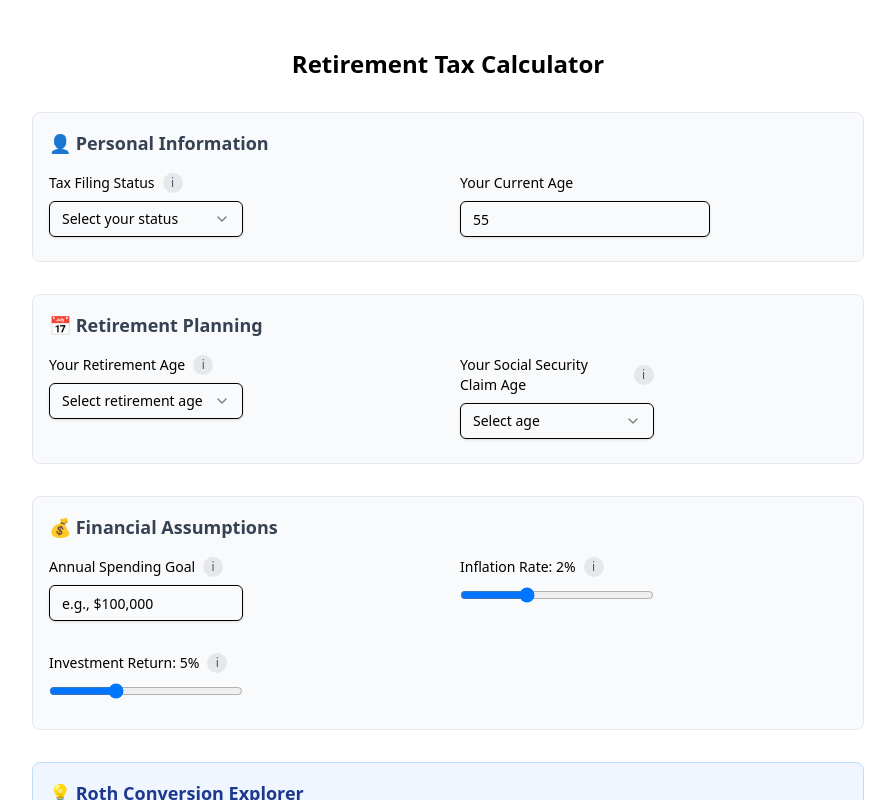
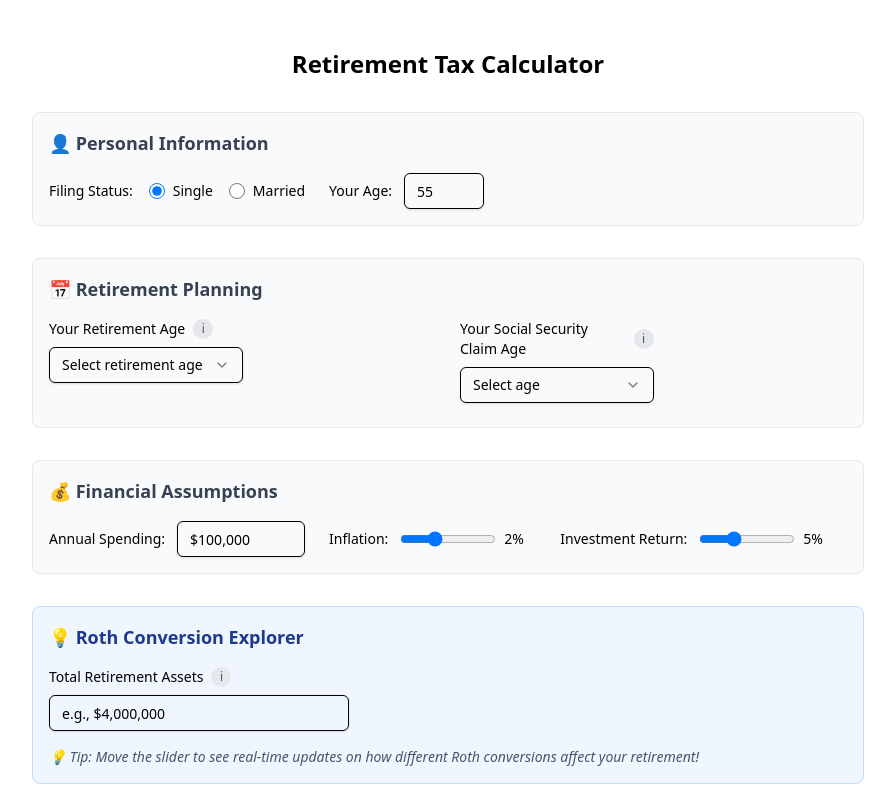
Before and after one commit to axlrommel/tax-calculator, a React (Vite) app: page / in a window 1280 px wide. Shown: the top 800 px of the page, without its empty margins (192-1087 px from the left). Built offline with nearby package versions, Linux system fonts and the light colour scheme.

Commit message:
better layout

```diff
--- a/src/App.tsx
+++ b/src/App.tsx
@@ -84,44 +84,53 @@ function App() {
       <div className="mb-8 p-4 bg-gray-50 rounded-lg border border-gray-200">
         <h3 className="text-lg font-semibold mb-4 text-gray-700">👤 Personal Information</h3>
 
-        <div className="grid grid-cols-1 md:grid-cols-2 gap-6">
-          <div>
-            <FormFieldWithTooltip
-              label="Tax Filing Status"
-              tooltipText="Select 'Single' if you're unmarried or legally separated. Select 'Married' if you're married and filing jointly."
-            >
-              <Select onValueChange={(value) => setFilingStatus(value as "single" | "married")}>
-                <SelectTrigger className="w-full max-w-[250px]">
-                  <SelectValue placeholder="Select your status" />
-                </SelectTrigger>
-                <SelectContent className="z-50 absolute bg-white shadow-lg">
-                  <SelectItem value="single">Single</SelectItem>
-                  <SelectItem value="married">Married</SelectItem>
-                </SelectContent>
-              </Select>
-            </FormFieldWithTooltip>
+        <div className="flex flex-col md:flex-row md:items-center gap-6">
+          <div className="flex items-center gap-4">
+            <span className="text-sm font-medium">Filing Status:</span>
+            <label className="flex items-center gap-2 cursor-pointer">
+              <input
+                type="radio"
+                name="filingStatus"
+                value="single"
+                checked={filingStatus === "single"}
+                onChange={(e) => setFilingStatus(e.target.value as "single" | "married")}
+                className="w-4 h-4 text-blue-600"
+              />
+              <span className="text-sm">Single</span>
+            </label>
+            <label className="flex items-center gap-2 cursor-pointer">
+              <input
+                type="radio"
+                name="filingStatus"
+                value="married"
+                checked={filingStatus === "married"}
+                onChange={(e) => setFilingStatus(e.target.value as "single" | "married")}
+                className="w-4 h-4 text-blue-600"
+              />
+              <span className="text-sm">Married</span>
+            </label>
           </div>
 
-          <div>
-            <label className="block text-sm font-medium mb-2">Your Current Age</label>
+          <div className="flex items-center gap-3">
+            <label className="text-sm font-medium whitespace-nowrap">Your Age:</label>
             <Input
               type="number"
               value={currentAge > 0 ? currentAge : ''}
               onChange={(e) => setCurrentAge(Number(e.target.value))}
-              className="w-full max-w-[250px]"
-              placeholder="e.g., 55"
+              className="w-20"
+              placeholder="55"
             />
           </div>
 
           {filingStatus === "married" && (
-            <div>
-              <label className="block text-sm font-medium mb-2">Spouse's Current Age</label>
+            <div className="flex items-center gap-3">
+              <label className="text-sm font-medium whitespace-nowrap">Spouse's Age:</label>
               <Input
                 type="number"
                 value={spouseCurrentAge > 0 ? spouseCurrentAge : ''}
                 onChange={(e) => setSpouseCurrentAge(Number(e.target.value))}
-                className="w-full max-w-[250px]"
-                placeholder="e.g., 55"
+                className="w-20"
+                placeholder="55"
               />
             </div>
           )}
@@ -215,27 +224,21 @@ function App() {
       <div className="mb-8 p-4 bg-gray-50 rounded-lg border border-gray-200">
         <h3 className="text-lg font-semibold mb-4 text-gray-700">💰 Financial Assumptions</h3>
 
-        <div className="grid grid-cols-1 md:grid-cols-2 gap-6">
-          <div>
-            <FormFieldWithTooltip
-              label="Annual Spending Goal"
-              tooltipText="How much do you think you'll need for retirement per year before taxes"
-            >
-              <Input
-                type="text"
-                value={spendingGoal > 0 ? `$${spendingGoal.toLocaleString()}` : ""}
-                onChange={(e) => setSpendingGoal(Number(e.target.value.replace(/[^0-9]/g, "")))}
-                className="w-full max-w-[250px]"
-                placeholder="e.g., $100,000"
-              />
-            </FormFieldWithTooltip>
+        <div className="flex flex-col md:flex-row md:items-center gap-6">
+          <div className="flex items-center gap-3">
+            <label className="text-sm font-medium whitespace-nowrap">Annual Spending:</label>
+            <Input
+              type="text"
+              value={spendingGoal > 0 ? `$${spendingGoal.toLocaleString()}` : ""}
+              onChange={(e) => setSpendingGoal(Number(e.target.value.replace(/[^0-9]/g, "")))}
+              className="w-32"
+              placeholder="$100,000"
+            />
           </div>
 
-          <div>
-            <FormFieldWithTooltip
-              label={`Inflation Rate: ${inflationRate}%`}
-              tooltipText="Average Price Changes Every Year"
-            >
+          <div className="flex items-center gap-3">
+            <label className="text-sm font-medium whitespace-nowrap">Inflation:</label>
+            <div className="flex items-center gap-2">
               <input
                 type="range"
                 min="1"
@@ -243,16 +246,15 @@ function App() {
                 step="1"
                 value={inflationRate}
                 onChange={(e) => setInflationRate(Number(e.target.value))}
-                className="w-full max-w-[250px]"
+                className="w-24"
               />
-            </FormFieldWithTooltip>
+              <span className="text-sm font-medium w-8">{inflationRate}%</span>
+            </div>
           </div>
 
-          <div>
-            <FormFieldWithTooltip
-              label={`Investment Return: ${investmentReturn}%`}
-              tooltipText="Average Yearly Return on your Investments"
-            >
+          <div className="flex items-center gap-3">
+            <label className="text-sm font-medium whitespace-nowrap">Investment Return:</label>
+            <div className="flex items-center gap-2">
               <input
                 type="range"
                 min="3"
@@ -260,9 +262,10 @@ function App() {
                 step="1"
                 value={investmentReturn}
                 onChange={(e) => setInvestmentReturn(Number(e.target.value))}
-                className="w-full max-w-[250px]"
+                className="w-24"
               />
-            </FormFieldWithTooltip>
+              <span className="text-sm font-medium w-8">{investmentReturn}%</span>
+            </div>
           </div>
         </div>
       </div>
```
